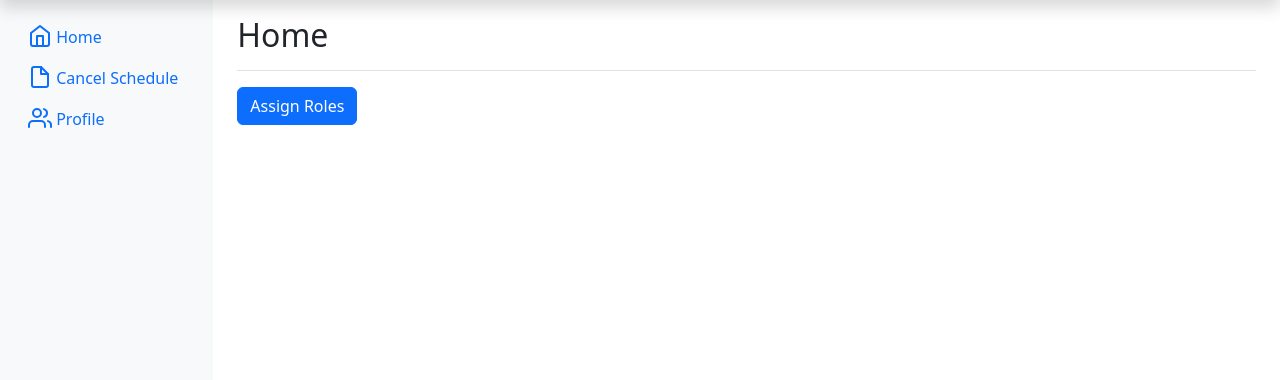
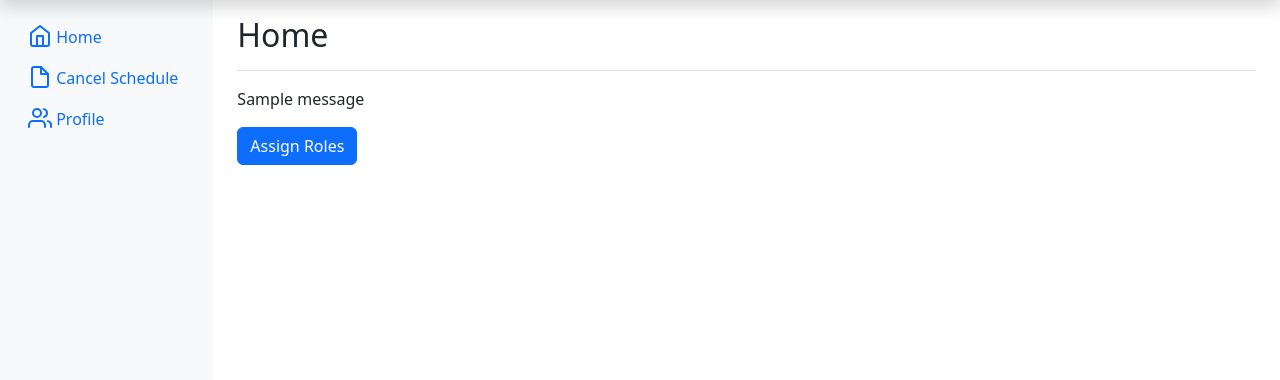
Before and after one commit to Shrey0997/UMB-OATS, a Django app: page / in a window 1280 px wide. Shown: the part 40-420 px from the top of the page. Run offline with Django 4.2, Linux system fonts and the light colour scheme; a user stored in the database is signed in; data comes from the database, SQL or seed files in the repository; both versions use the stored data as it was after the commit; one stand-in notice (Sample message) is shown.

Commit message:
mesages in home page

```diff
--- a/templates/home_bootstrapped.html
+++ b/templates/home_bootstrapped.html
@@ -84,6 +84,11 @@
                     <p>No upcoming sessions found.</p>
                 {% endfor %}
             {% endif %}
+            <div class="mb-3 fw-normal">
+                {% for msg in messages%}
+                    <p>{{msg}}</p>
+                {% endfor %}
+            </div>
 
             {% if user.is_superuser %}
                 <a href="{% url 'assign_roles' %}"><button class = "btn btn-primary" > Assign Roles </button></a>
```
Also changed, not shown: db.sqlite3.
